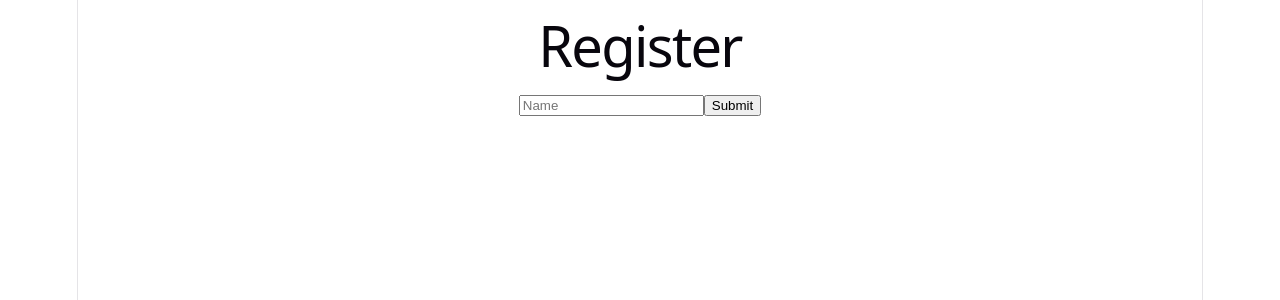
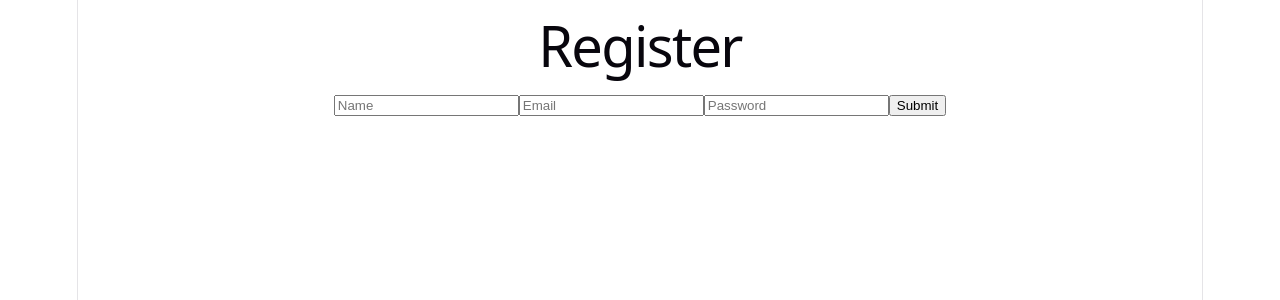
Before and after one commit to AmrMod/client-management-system, a React app in the folder frontend/: page / in a window 1280 px wide. Shown: the top 300 px of the page. Built offline with nearby package versions, Linux system fonts and the light colour scheme; the HTML template or start-up script is replaced by a standard one.

Commit message:
added email and password input field

```diff
--- a/frontend/src/App.jsx
+++ b/frontend/src/App.jsx
@@ -2,6 +2,8 @@ import { useState } from 'react';
 
 function App() {
   const [name, setName] = useState('');
+  const [email, setEmail] = useState('');
+  const [password, setPassword] = useState('');
 
   const handleSubmit = async (e) => {
     e.preventDefault();
@@ -9,7 +11,7 @@ function App() {
     const res = await fetch('http://localhost:3000/', {
       method: 'POST',
       headers: { 'Content-Type': 'application/json' },
-      body: JSON.stringify({ name, email: "test@mail.com", password: "123456" })
+      body: JSON.stringify({ name, email, password })
     });
 
     const data = await res.json();
@@ -26,6 +28,18 @@ function App() {
           value={name}
           onChange={(e) => setName(e.target.value)}
         />
+        <input
+          type="email"
+          placeholder="Email"
+          value={email}
+          onChange={(e) => setEmail(e.target.value)}
+        />
+        <input
+          type="password"
+          placeholder="Password"
+          value={password}
+          onChange={(e) => setPassword(e.target.value)}
+        />
         <button type="submit">Submit</button>
       </form>
     </div>
```
